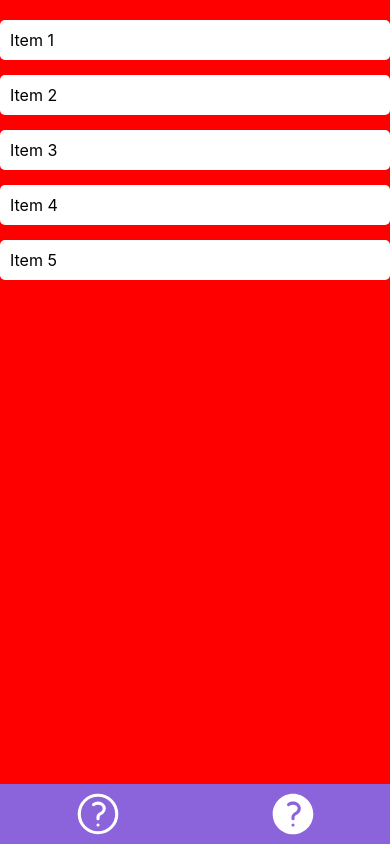
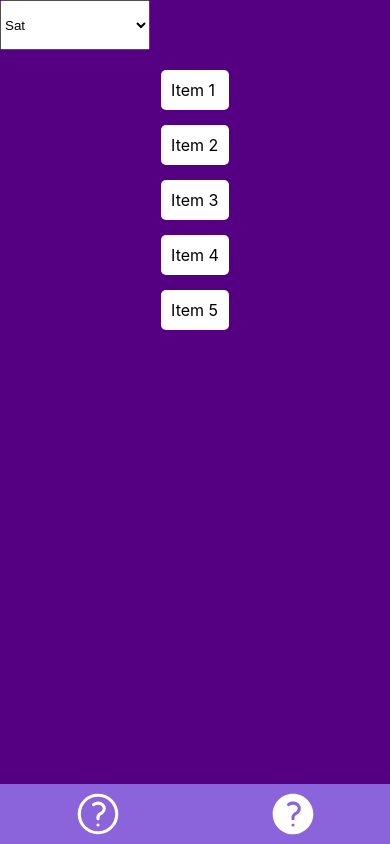
Before and after one commit to CemSToker/MobileApp, a React Native app: screen /QuestionPage in a window 390 px wide. Built offline with nearby package versions, Linux system fonts and the light colour scheme.

Commit message:
Before creating the logic

```diff
--- /dev/null
+++ b/components/main/SvgGradientStatic.js
@@ -0,0 +1,68 @@
+import React, { useRef, useEffect } from 'react';
+import { StyleSheet, View, Animated } from 'react-native';
+//import { colours } from '../../colours';
+
+const colors = [
+    '#4b0082', '#800080', '#4b0082', '#551a8b', '#3a005f',
+    '#483d8b', '#6a5acd', '#7b68ee', '#00008b', '#0000cd',
+    '#191970', '#000080', '#2e0854', '#4b0082', '#2f4f4f',
+    '#1c1c1c', '#0f0f0f'
+  ];
+
+
+const SvgGradientStatic = ({ children }) => {
+  const colorAnim = useRef(new Animated.Value(0)).current;
+
+  useEffect(() => {
+    const animateColors = () => {
+      Animated.loop(
+        Animated.sequence(
+          colors.map((_, index) =>
+            Animated.timing(colorAnim, {
+              toValue: index + 1,
+              duration: 3000,
+              useNativeDriver: false,
+            })
+          )
+        )
+      ).start();
+    };
+
+    animateColors();
+  }, [colorAnim]);
+
+  const backgroundColor = colorAnim.interpolate({
+    inputRange: colors.map((_, index) => index),
+    outputRange: colors,
+  });
+
+  return (
+    <View style={styles.container}>
+      <Animated.View style={[styles.animatedContainer, { backgroundColor }]}>
+        <View style={styles.overlay}>
+          {children}
+        </View>
+      </Animated.View>
+    </View>
+  );
+};
+
+const styles = StyleSheet.create({
+  container: {
+    flex: 1,
+    backgroundColor: 'transparent', // Ensure transparent background
+  },
+  animatedContainer: {
+    ...StyleSheet.absoluteFillObject,
+  },
+  overlay: {
+    position: 'absolute',
+    zIndex: 1,
+    justifyContent: 'center',
+    alignItems: 'center',
+    width: '100%',
+    height: '100%',
+  },
+});
+
+export default SvgGradientStatic;
--- a/package.json
+++ b/package.json
@@ -12,6 +12,7 @@
     "@expo/metro-runtime": "~3.2.1",
     "@heroicons/react": "^2.1.4",
     "@react-native-async-storage/async-storage": "^1.23.1",
+    "@react-native-picker/picker": "^2.7.7",
     "@react-navigation/native": "^6.1.17",
     "@react-navigation/stack": "^6.3.29",
     "expo": "~51.0.17",
--- a/screens/MainPage.js
+++ b/screens/MainPage.js
@@ -1,43 +1,41 @@
-import React, { useEffect, useRef } from 'react'
+import React, { useEffect, useRef } from 'react';
+import { Animated, StyleSheet, View, Text } from 'react-native';
 import BottomTab from '../components/main/BottomTab';
-import { Animated, StyleSheet, View, Text } from 'react-native';
-import { colours } from '../colours';
 import SvgGradient from '../components/main/SvgGradient';
 import { storeObject } from '../AsyncStorage';
+import { colours } from '../colours';
 
 function MainPage({ navigation }) {
+  useEffect(() => {
     storeObject('answeredQuestion', {
-
       Alevel:[1,0,0],
-
       Sat:[1,1,1],
-
       Integral:[1,2,0],
-
       Differentiation:[1,2,0],
-
       Trigonometry:[1,2,0]
-
     });
 
     storeObject('userInfo', {
       points:12,
       lastlogin:1,
-      lastchosen:"Alevel"
+      lastchosen:"Sat"
     });
+  }, []);
+
   return(
     <View style={styles.container}>
       <SvgGradient>
         <Text style={styles.text}>Smooth Gradient with SVG</Text>
-
       </SvgGradient>
-    <BottomTab navigation={navigation} active={"main"}/>
+      <BottomTab navigation={navigation} active={"main"} />
     </View>
   );
 }
+
 const styles = StyleSheet.create({
   container: {
     flex: 1,
+    backgroundColor: 'transparent', // Ensure background is transparent
   },
   overlay: {
     position: 'absolute',
@@ -51,5 +49,4 @@ const styles = StyleSheet.create({
   },
 });
 
-
-export default MainPage
+export default MainPage;
--- a/screens/QuestionPage.js
+++ b/screens/QuestionPage.js
@@ -1,29 +1,25 @@
 import React, { useEffect, useState } from 'react';
 import { View, Text, ScrollView, StyleSheet } from 'react-native';
+import { Picker } from '@react-native-picker/picker';
 import BottomTab from '../components/main/BottomTab';
 import { getObject } from '../AsyncStorage';
+import SvgGradientStatic from '../components/main/SvgGradientStatic';
 
-const QuestionPage = ({navigation}) => {
-  // Gereken data: lastlogin ve questions
-  /* Alevel:[0,0,0]
+const QuestionPage = ({ navigation }) => {
+  // State declarations
+  const [last, setLast] = useState(1);
+  const [lastc, setLastc] = useState("Alevel");  // Last answered question topic
+  const [Alevel, setAlevel] = useState([0, 0, 0]);
+  const [Sat, setSat] = useState([0, 0, 0]);
+  const [Integral, setIntegral] = useState([0, 0, 0]);
+  const [Differentiation, setDifferentiation] = useState([0, 0, 0]);
+  const [selectedTopic, setSelectedTopic] = useState("Alevel"); // State for ComboBox selection
 
-Sat:[1,1,1]
-
-Integral:[1,2,0]
-
-Differentiation:[1,2,0]
-
-Trigonometry:[1,2,0]*/
-  const [last, setLast] = useState(1);
-  const [lastc, setLastc] = useState("Alevel");  //Last answered question topic
-  const [Alevel, setAlevel] = useState([0,0,0]);
-  const [Sat, setSat] = useState([0,0,0]);
-  const [Integral, setIntegral] = useState([0,0,0]);
-  const [Differentiation, setDifferentiation] = useState([0,0,0]);
   const key1 = "userInfo";
   const key2 = "answeredQuestion";
 
   const items = ['Item 1', 'Item 2', 'Item 3', 'Item 4', 'Item 5'];
+
   useEffect(() => {
     const fetchData = async () => {
       const storedData1 = await getObject(key1);
@@ -31,22 +27,32 @@ Trigonometry:[1,2,0]*/
       if (storedData1) {
         setLast(storedData1.lastlogin);
         setLastc(storedData1.lastchosen);
+        setSelectedTopic(storedData1.lastchosen)
       }
-      if (storedData2){
+      if (storedData2) {
         setAlevel(storedData2.Alevel);
         setSat(storedData2.Sat);
         setIntegral(storedData2.Integral);
         setDifferentiation(storedData2.Differentiation);
-
       }
     };
 
     fetchData();
   }, []);
 
-  console.log(Alevel)
   return (
     <View style={styles.container}>
+      <SvgGradientStatic>
+        <Picker
+          selectedValue={selectedTopic}
+          style={styles.picker}
+          onValueChange={(itemValue, itemIndex) => setSelectedTopic(itemValue)}
+        >
+          <Picker.Item label="Alevel" value="Alevel" />
+          <Picker.Item label="Sat" value="Sat" />
+          <Picker.Item label="Integral" value="Integral" />
+          <Picker.Item label="Differentiation" value="Differentiation" />
+        </Picker>
         <ScrollView contentContainerStyle={styles.scrollViewContent}>
           {items.map((item, index) => (
             <View key={index} style={styles.itemContainer}>
@@ -54,7 +60,8 @@ Trigonometry:[1,2,0]*/
             </View>
           ))}
         </ScrollView>
-      <BottomTab navigation={navigation} active={"questions"}/>
+      </SvgGradientStatic>
+      <BottomTab navigation={navigation} active={"questions"} />
     </View>
   );
 };
@@ -62,7 +69,12 @@ Trigonometry:[1,2,0]*/
 const styles = StyleSheet.create({
   container: {
     flex: 1,
-    backgroundColor: 'red',
+    backgroundColor: 'transparent', // Ensure background is transparent
+  },
+  picker: {
+    height: 50,
+    width: 150,
+    alignSelf: 'flex-start',
   },
   scrollViewContent: {
     paddingVertical: 20,
@@ -70,7 +82,7 @@ const styles = StyleSheet.create({
   itemContainer: {
     marginBottom: 15,
     padding: 10,
-    backgroundColor: 'white',
+    backgroundColor: 'white', // Content background
     borderRadius: 5,
   },
   itemText: {
```
Also changed, not shown: 1 other file (tests, documents, lock files or other folders). Lines whose indentation alone changed are shown as unchanged.
